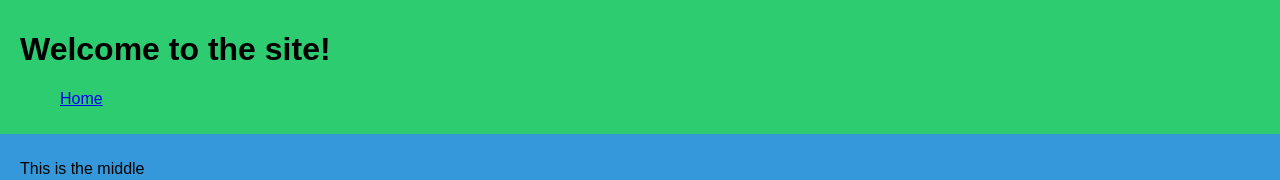
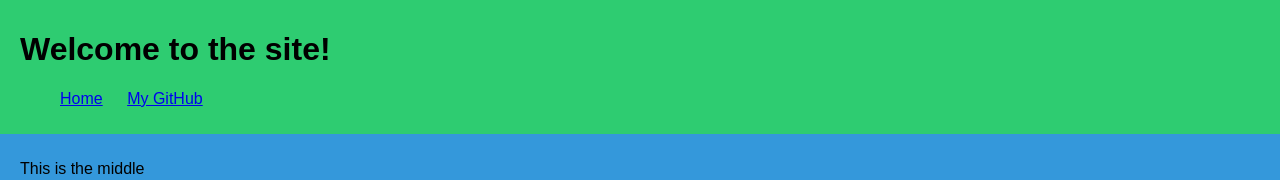
Before and after one commit to aigerimdev/SampleSite, a plain HTML site: page index.html in a window 1280 px wide. Shown: the top 180 px of the page. Drawn offline with Linux system fonts and the light colour scheme.

Commit message:
Added link

```diff
--- a/index.html
+++ b/index.html
@@ -16,6 +16,9 @@
                         <li>
                             <a href="index.html">Home</a>
                         </li>
+                        <li>
+                            <a href="https://github.com/">My GitHub</a>
+                        </li>
                     </ul>
                 </div>
 
```
